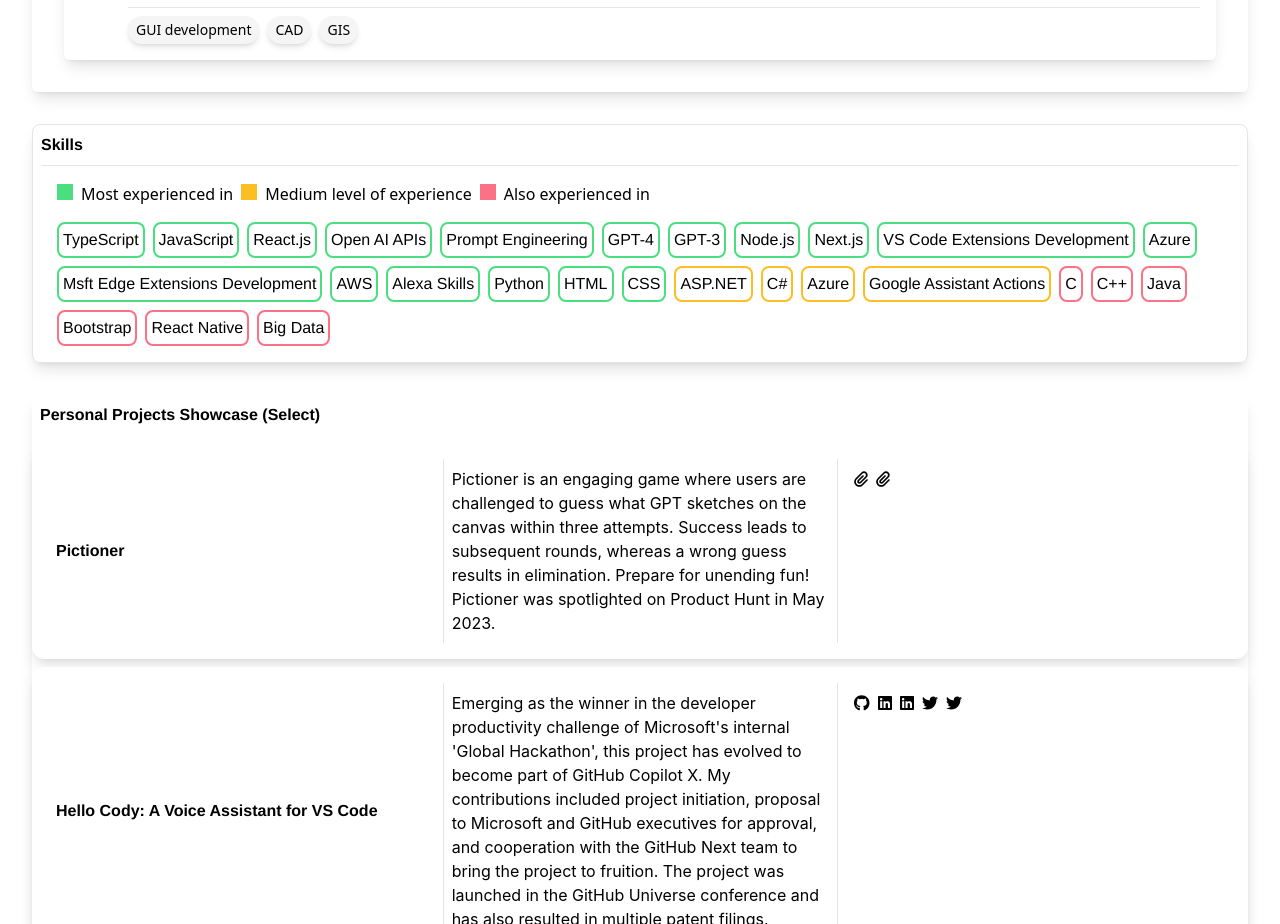
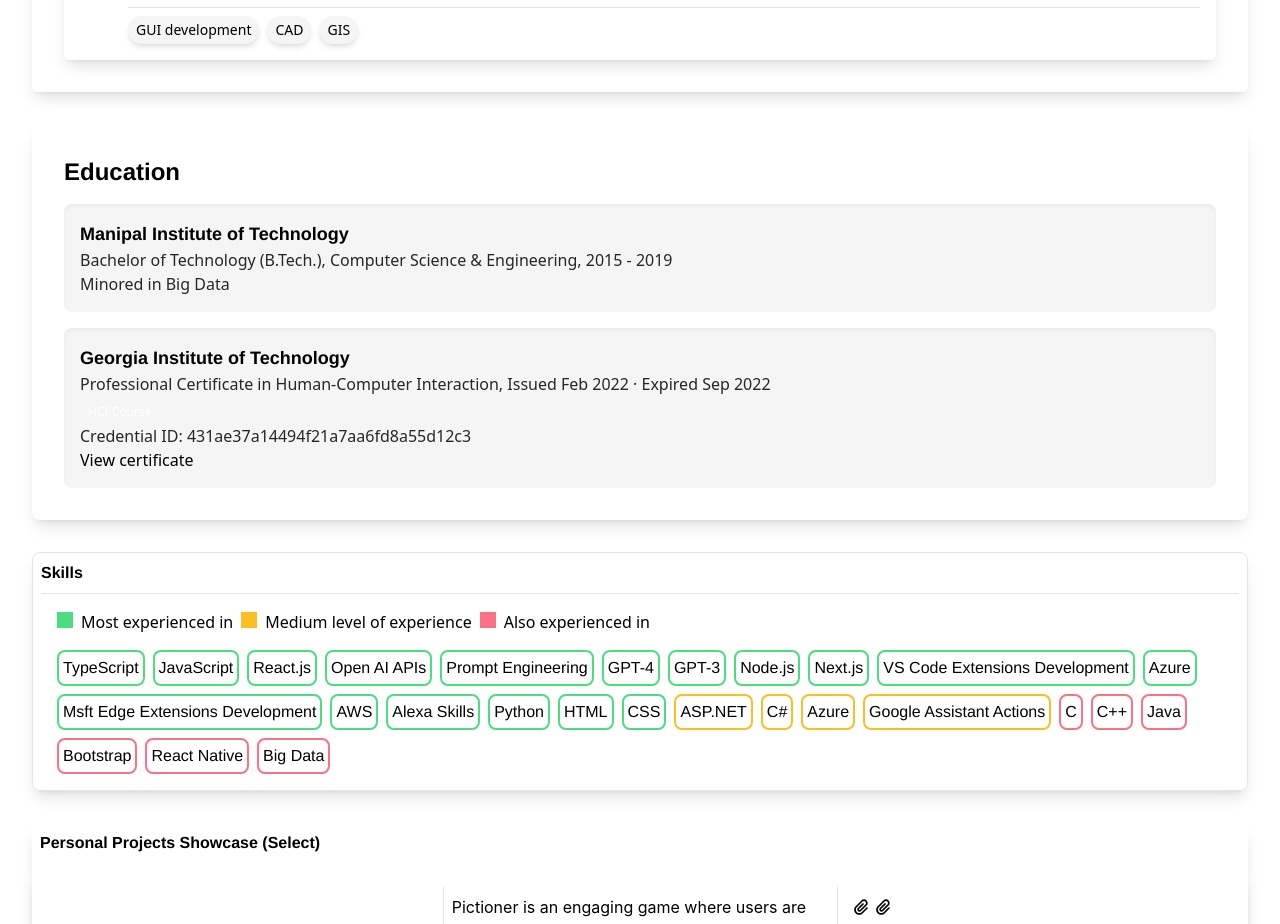
Before and after one commit to priyankark/PriyankarKumarPortfolio, a Next.js app: page / in a window 1280 px wide. Shown: the part 1889-2813 px from the top of the page. Built offline with nearby package versions, Linux system fonts and the light colour scheme.

Commit message:
Education

```diff
--- /dev/null
+++ b/components/Education.tsx
@@ -0,0 +1,45 @@
+import * as React from 'react';
+import { motion, useAnimation } from 'framer-motion';
+import { useInView } from 'react-intersection-observer';
+import educationData from '../configs/education.json';
+
+export const Education = () => {
+    const educationVariants = {
+        hidden: { opacity: 0 },
+        visible: { opacity: 1, transition: { duration: 0.5 } }
+    }
+    const controls = useAnimation();
+    const { ref, inView } = useInView({
+        threshold: 0.1,
+    });
+
+    React.useEffect(() => {
+        if (inView) {
+            controls.start("visible");
+        }
+    }, [controls, inView]);
+
+    return (
+        <div className="z-10 shadow-lg flex flex-col p-8 bg-white rounded-lg" ref={ref}>
+            <h3 className="font-display font-bold text-2xl text-black mb-4">Education</h3>
+            <ul className="space-y-4">
+                {educationData.map((education, index) => (
+                    <motion.li
+                        key={index}
+                        className="shadow-inner p-4 bg-gray-100 rounded-lg"
+                        variants={educationVariants}
+                        initial='hidden'
+                        animate={controls}
+                    >
+                        <span className="font-bold font-display text-lg text-black"> {education.schoolName} </span>
+                        <p className="text-gray-800">{education.degree}, {education.years}</p>
+                        {education.description && <p className="text-gray-800">{education.description}</p>}
+                        {education.courses && <div className="flex flex-wrap">{education.courses.map((course, i) => <span key={i} className="text-xs text-white bg-blue-500 rounded-full px-2 py-1 mr-1 mt-1">{course}</span>)}</div>}
+                        {education.credentialId && <p className="text-gray-800">Credential ID: {education.credentialId}</p>}
+                        {education.link && <a href={education.link} target="_blank" rel="noopener noreferrer">View certificate</a>}
+                    </motion.li>
+                ))}
+            </ul>
+        </div>
+    )
+}
--- /dev/null
+++ b/configs/education.json
@@ -0,0 +1,18 @@
+[
+    {
+        "schoolName": "Manipal Institute of Technology",
+        "degree": "Bachelor of Technology (B.Tech.), Computer Science & Engineering",
+        "description": "Minored in Big Data",
+        "courses": [],
+        "years": "2015 - 2019"
+    },
+    {
+        "schoolName": "Georgia Institute of Technology",
+        "degree": "Professional Certificate in Human-Computer Interaction",
+        "description": "",
+        "courses": ["HCI Course"],
+        "years": "Issued Feb 2022 · Expired Sep 2022",
+        "credentialId": "431ae37a14494f21a7aa6fd8a55d12c3",
+        "link": "https://credentials.edx.org/credentials/431ae37a14494f21a7aa6fd8a55d12c3/"
+    }
+]
--- a/pages/index.js
+++ b/pages/index.js
@@ -7,6 +7,7 @@
 import { Footer } from '../components/Footer';
 import { POR } from '../components/POR';
 import { Awards } from '../components/Awards';
+import {Education} from '../components/Education';
 import ExperienceTimelineData from '../configs/experience_timeline.json';
 import ProjectsData from '../configs/projects.json';
 
@@ -25,6 +26,9 @@
         </div>
         <div className="w-full mt-8">
           <TimeLine steps={ExperienceTimelineData} />
+        </div>
+        <div className="w-full mt-8">
+          <Education/>
         </div>
         <div className="mt-8">
           <SkillsMap />
```
